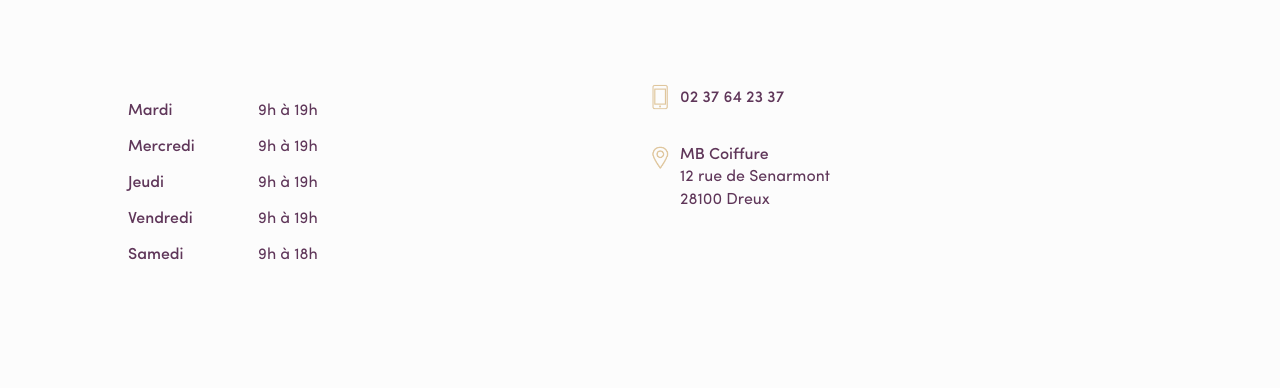
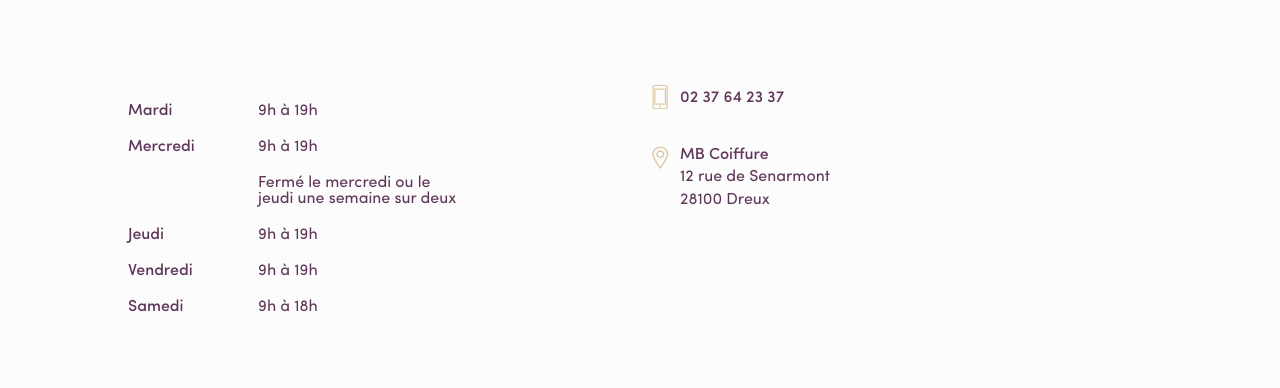
Before and after one commit to valenbellamy/mb-coiffure, a website: page index.html in a window 1280 px wide. Shown: the part 3016-3404 px from the top of the page. Drawn offline with Linux system fonts and the light colour scheme; some packages are replaced by stand-ins of ours; files whose address does not match are found by name; a web font is replaced by a local one.

Commit message:
Add schedule message

```diff
--- a/index.html
+++ b/index.html
@@ -322,6 +322,10 @@
                                     <td>9h à 19h</td>
                                 </tr>
                                 <tr>
+                                    <td></td>
+                                    <td>Fermé le mercredi ou le jeudi une semaine sur deux</td>
+                                </tr>
+                                <tr>
                                     <td>Jeudi</td>
                                     <td>9h à 19h</td>
                                 </tr>
```
